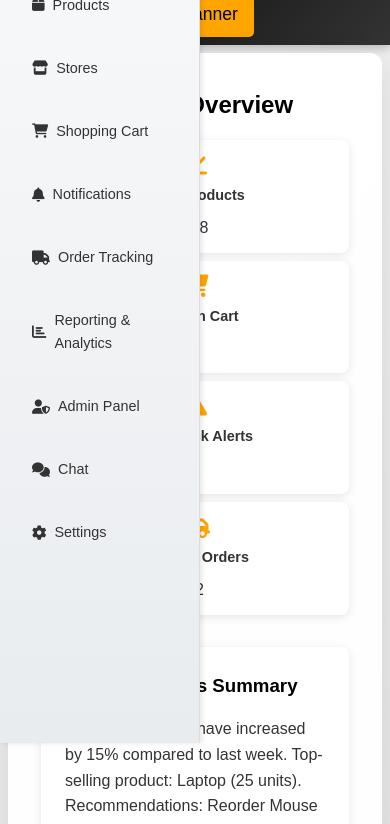
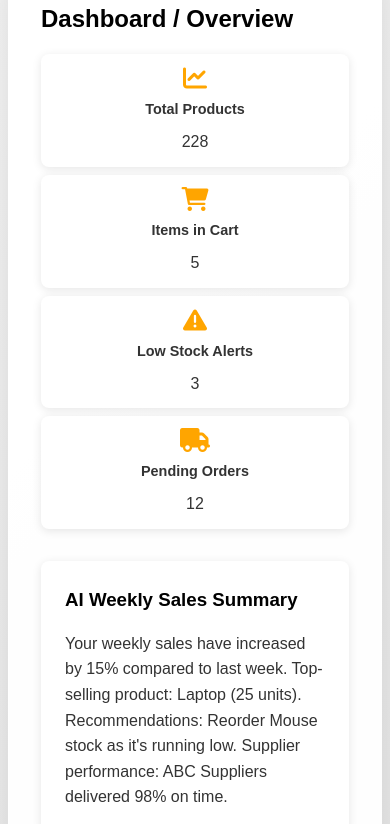
Before and after one commit to cutienimich/SIS, a plain HTML site: page index.html in a window 390 px wide. Shown: the part 101-925 px from the top of the page. Drawn offline with Linux system fonts and the light colour scheme.

Commit message:
Media query 2

```diff
--- a/index.html
+++ b/index.html
@@ -11,10 +11,10 @@
     <header>
         <button id="sidebar-toggle" aria-label="Toggle sidebar"><i class="fas fa-bars"></i></button>
         <h1><img src="sis.png" alt="SIS Logo"> Smart Inventory System</h1>
-        <button id="scanner-btn"><i class="fas fa-qrcode"></i> Scanner</button>
     </header>
     <div class="container">
-        <aside>
+        <aside class="collapsed">
+            <button id="scanner-btn"><i class="fas fa-qrcode"></i> Scanner</button>
             <ul class="sidebar-menu">
                 <li class="sidebar-item active" data-tab="dashboard"><i class="fas fa-tachometer-alt"></i> Dashboard</li>
                 <li class="sidebar-item" data-tab="products"><i class="fas fa-box"></i> Products</li>
--- a/styles.css
+++ b/styles.css
@@ -550,8 +550,6 @@ footer {
 /* Responsive Design */
 @media (max-width: 768px) {
     header {
-        flex-direction: column;
-        text-align: center;
         padding: 0.5rem;
     }
 
@@ -571,29 +569,33 @@ footer {
     }
 
     .container {
-        position: relative;
+        flex-direction: column;
     }
 
     aside {
-        position: fixed;
-        top: 0;
-        left: 0;
-        width: 250px;
-        height: 100vh;
+        position: static;
+        width: 100%;
+        height: auto;
         background: linear-gradient(180deg, #f8f9fa 0%, #e9ecef 100%);
         padding: 1rem;
-        box-shadow: 2px 0 5px rgba(0,0,0,0.1);
-        transform: translateX(-100%);
-        transition: transform 0.3s ease;
-        z-index: 1000;
+        border-right: none;
+        box-shadow: none;
+        transform: none;
+        transition: none;
+    }
+
+    aside.collapsed {
+        display: none;
     }
 
     aside:not(.collapsed) {
-        transform: translateX(0);
+        display: block;
     }
 
-    aside.collapsed {
-        transform: translateX(-100%);
+    #scanner-btn {
+        margin-bottom: 1rem;
+        width: 100%;
+        display: block;
     }
 
     main {
@@ -676,6 +678,7 @@ footer {
 
     aside {
         width: 200px;
+
     }
 
     main {
```
